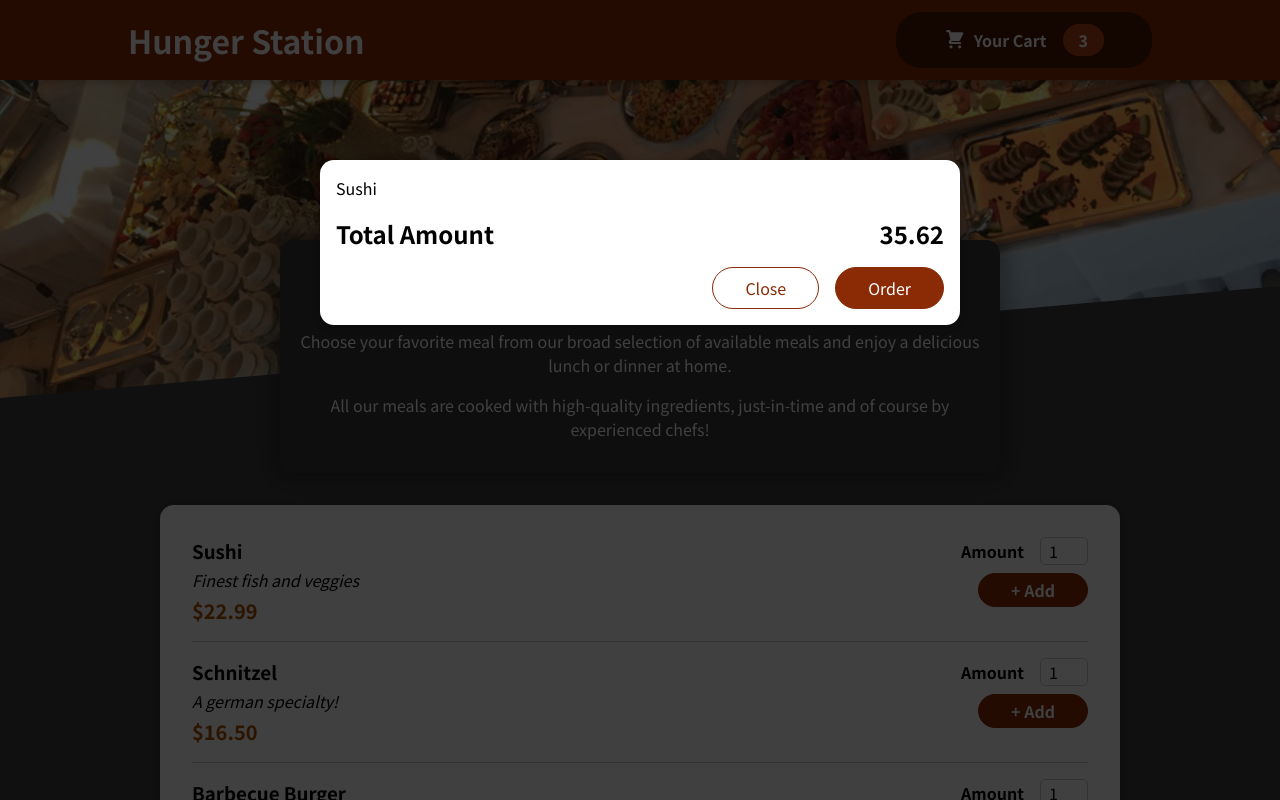
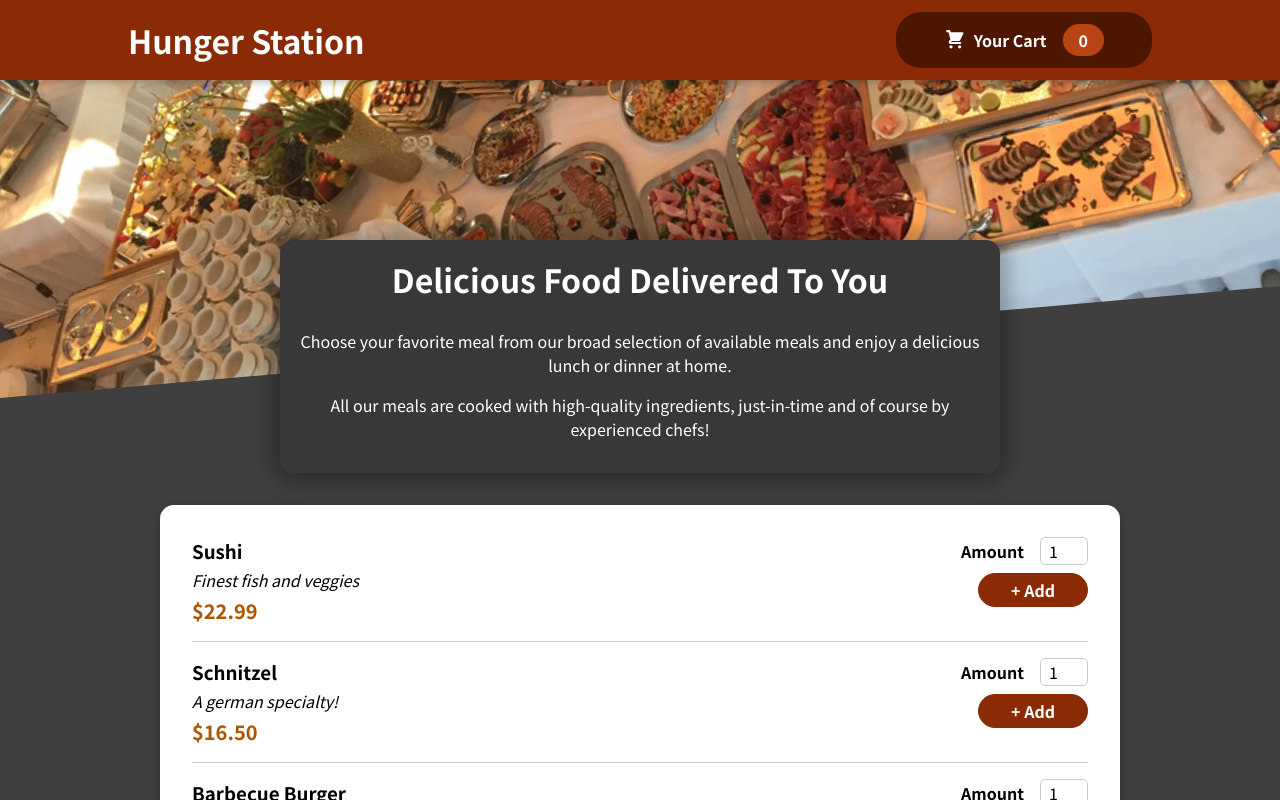
Before and after one commit to freesudani/Hunger-Station, a React (Create React App) app: page / in a window 1280 px wide. Shown: the top 800 px of the page. Built offline with nearby package versions, Linux system fonts and the light colour scheme.

Commit message:
add cart context

```diff
--- a/src/App.js
+++ b/src/App.js
@@ -1,17 +1,28 @@
-import { Fragment } from 'react';
+import { useState } from 'react';
 import Header from './components/Layout/Header';
 import Meals from './components/Meals/Meals';
 import Cart from './components/Cart/Cart';
+import CartProvider from './store/CartProvider';
 
 function App() {
+  const [cartIsShown, setCartIsShown] = useState(false);
+
+  const showCartHandler = () => {
+    setCartIsShown(true);
+  };
+
+  const hideCartHandler = () => {
+    setCartIsShown(false);
+  };
+
   return (
-    <Fragment>
-      <Cart />
-      <Header />
+    <CartProvider>
+      {cartIsShown && <Cart onClose={hideCartHandler} />}
+      <Header onShowCart={showCartHandler} />
       <main>
         <Meals />
       </main>
-    </Fragment>
+    </CartProvider>
   );
 }
 
--- a/src/components/Cart/Cart.js
+++ b/src/components/Cart/Cart.js
@@ -5,14 +5,14 @@
     const cartItems = <ul className={classes['cart-items']}>{[{id: 'c1', name: 'Sushi', amount: 2, price: 12.99}].map((item) => <li>{item.name}</li>)}</ul>;
 
     return (
-    <Modal>
+    <Modal onclose={props.onClose}>
         {cartItems}
         <div className={classes.total}>
             <span>Total Amount</span>
             <span>35.62</span>
         </div>
         <div className={classes.actions}>
-            <button className={classes['button--alt']}>Close</button>
+            <button className={classes['button--alt']} onClick={props.onClose}>Close</button>
             <button className={classes.button}>Order</button>
         </div>
     </Modal>
--- a/src/components/Layout/Header.js
+++ b/src/components/Layout/Header.js
@@ -7,7 +7,7 @@
     return <Fragment>
         <header className={classes.header}>
             <h1>Hunger Station</h1>
-            <HeaderCartButton />
+            <HeaderCartButton onClick={props.onShowCart}/>
         </header>
         <div className={classes['main-image']}>
             <img src={mealsImage} alt='table of food' />
--- a/src/components/Layout/HeaderCartButton.js
+++ b/src/components/Layout/HeaderCartButton.js
@@ -1,14 +1,25 @@
+import { useContext } from 'react';
 import CartIcon from '../Cart/CartIcon';
+import CartContext from '../../store/cart-context';
 import classes from './HeaderCartButton.module.css';
 
-const HeaderCartButton = props => {
-    return <button className={classes.button}>
+
+const HeaderCartButton = (props) => {
+    const cartCtx = useContext(CartContext);
+
+    const numberOfCartItems = cartCtx.items.reduce((curNumber, item) => {
+        return curNumber + item.amount;
+    }, 0);
+
+    return (
+     <button className={classes.button} onClick={props.onClick}>
         <span className={classes.icon}>
             <CartIcon />
         </span>
         <span>Your Cart</span>
-        <span className={classes.badge}>3</span>
+        <span className={classes.badge}>{numberOfCartItems}</span>
     </button>
+    );
 };
 
 export default HeaderCartButton;
--- a/src/components/UI/Modal.js
+++ b/src/components/UI/Modal.js
@@ -2,11 +2,11 @@
 import ReactDOM from 'react-dom';
 import classes from './Modal.module.css';
 
-const Backdrop = props => {
-    return <div className={classes.backdrop} />
+const Backdrop = (props) => {
+    return <div className={classes.backdrop} onClick={props.onClose}/>
 };
 
-const ModalOverlay = props => {
+const ModalOverlay = (props) => {
     return ( <div className ={classes.modal}>
         <div className={classes.content}>{props.children}</div>
     </div>
@@ -15,10 +15,10 @@
 
 const portalElement = document.getElementById('overlays');
 
-const Modal = props => {
+const Modal = (props) => {
     return (
     <Fragment>
-        {ReactDOM.createPortal(<Backdrop />, portalElement)}
+        {ReactDOM.createPortal(<Backdrop onClose={props.onClose} />, portalElement)}
         {ReactDOM.createPortal(<ModalOverlay>{props.children}</ModalOverlay>, portalElement)}
     </Fragment>
     );
--- /dev/null
+++ b/src/store/CartProvider.js
@@ -0,0 +1,23 @@
+import CartContext from './cart-context';
+
+const CartProvider = (props) => {
+    const addItemToCartHandler = (item) => {};
+
+    const removeItemFromCartHandler = (id) => {};
+
+
+    const cartContext = {
+        items: [],
+        totalAmount: 0,
+        addItem: addItemToCartHandler,
+        removeItem: removeItemFromCartHandler
+     };
+
+    return (
+    <CartContext.Provider value={cartContext}>
+        {props.children}
+    </CartContext.Provider>
+    );
+};
+
+export default CartProvider;
--- /dev/null
+++ b/src/store/cart-context.js
@@ -0,0 +1,10 @@
+import React from 'react';
+
+const CartContext = React.createContext({
+    items: [],
+    totalAmount: 0,
+    addItem: (item) => {},
+    removeItem: (id) => {}
+});
+
+export default CartContext;
```
Also changed, not shown: 1 other file (tests, documents, lock files or other folders).
